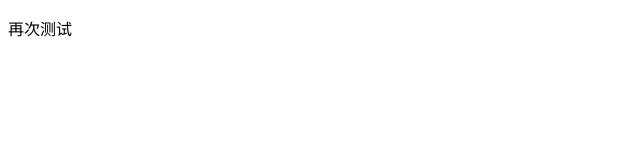
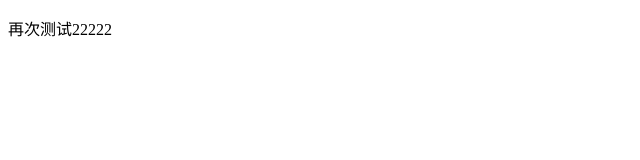
Before and after one commit to chutingting/MyProject, a plain HTML site: page demo2.html in a window 1280 px wide. Shown: the full height of the page, 0-640 px from the left. Drawn offline with Linux system fonts and the light colour scheme.

Commit message:
提交修改

```diff
--- a/demo2.html
+++ b/demo2.html
@@ -5,6 +5,6 @@
     <title>测试2</title>
 </head>
 <body>
-    <p>再次测试</p>
+    <p>再次测试22222</p>
 </body>
 </html>
```
